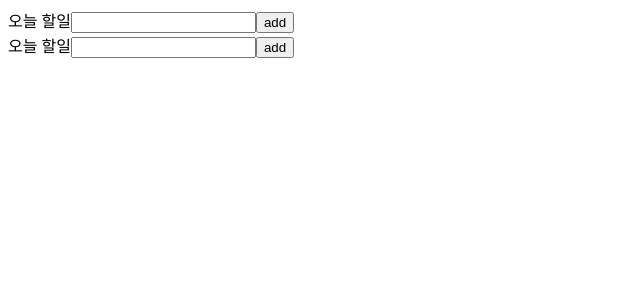
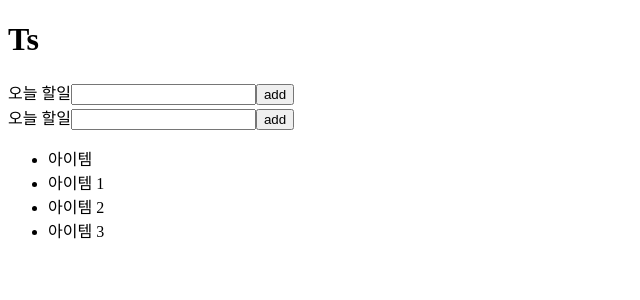
Before and after one commit to kyoungjin2310/vue-typescript, a Vue app: page / in a window 1280 px wide. Shown: the top 300 px of the page, without its empty margins (0-640 px from the left). Built offline with nearby package versions, Linux system fonts and the light colour scheme.

Commit message:
feat: Todo List 작성

```diff
--- a/src/App.vue
+++ b/src/App.vue
@@ -1,5 +1,9 @@
 <template>
   <div>
+    <header>
+      <h1>Ts</h1>
+    </header>
+    <main>
       <!-- 부모컴포넌트에서 값을 자식컴포넌트로
     내려주고 data를 부모 컴포넌트에서 관리하는 방식 -->
       <TodoInput
@@ -14,15 +18,25 @@
         @inputEvent="updateVmodel"
         @add="addTodoItem"
       />
+      <div>
+        <ul>
+          <TodoListItem />
+          <li>아이템 1</li>
+          <li>아이템 2</li>
+          <li>아이템 3</li>
+        </ul>
+      </div>
+    </main>
   </div>
 </template>
 
 <script lang="ts">
 import { defineComponent } from 'vue';
 import TodoInput from './components/TodoInput.vue';
+import TodoListItem from './components/TodoListItem.vue';
 
 export default defineComponent({
-  components: { TodoInput },
+  components: { TodoInput, TodoListItem },
   data() {
     return {
       todoTxt: '',
--- /dev/null
+++ b/src/components/TodoListItem.vue
@@ -0,0 +1,11 @@
+<template>
+  <li>아이템</li>
+</template>
+
+<script lang="ts">
+import { defineComponent } from 'vue';
+
+export default defineComponent({});
+</script>
+
+<style scoped></style>
```
Lines whose indentation alone changed are shown as unchanged.
